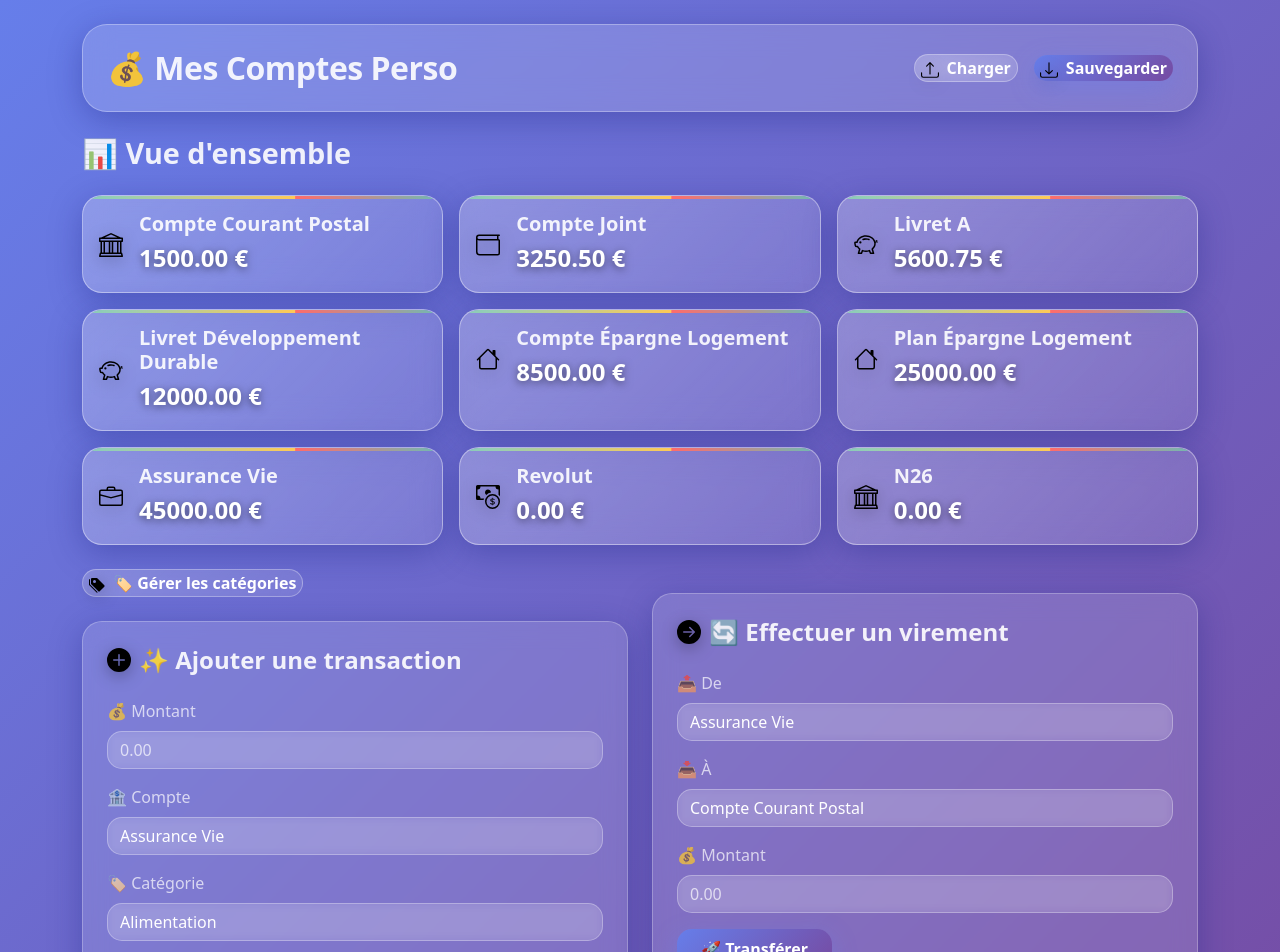
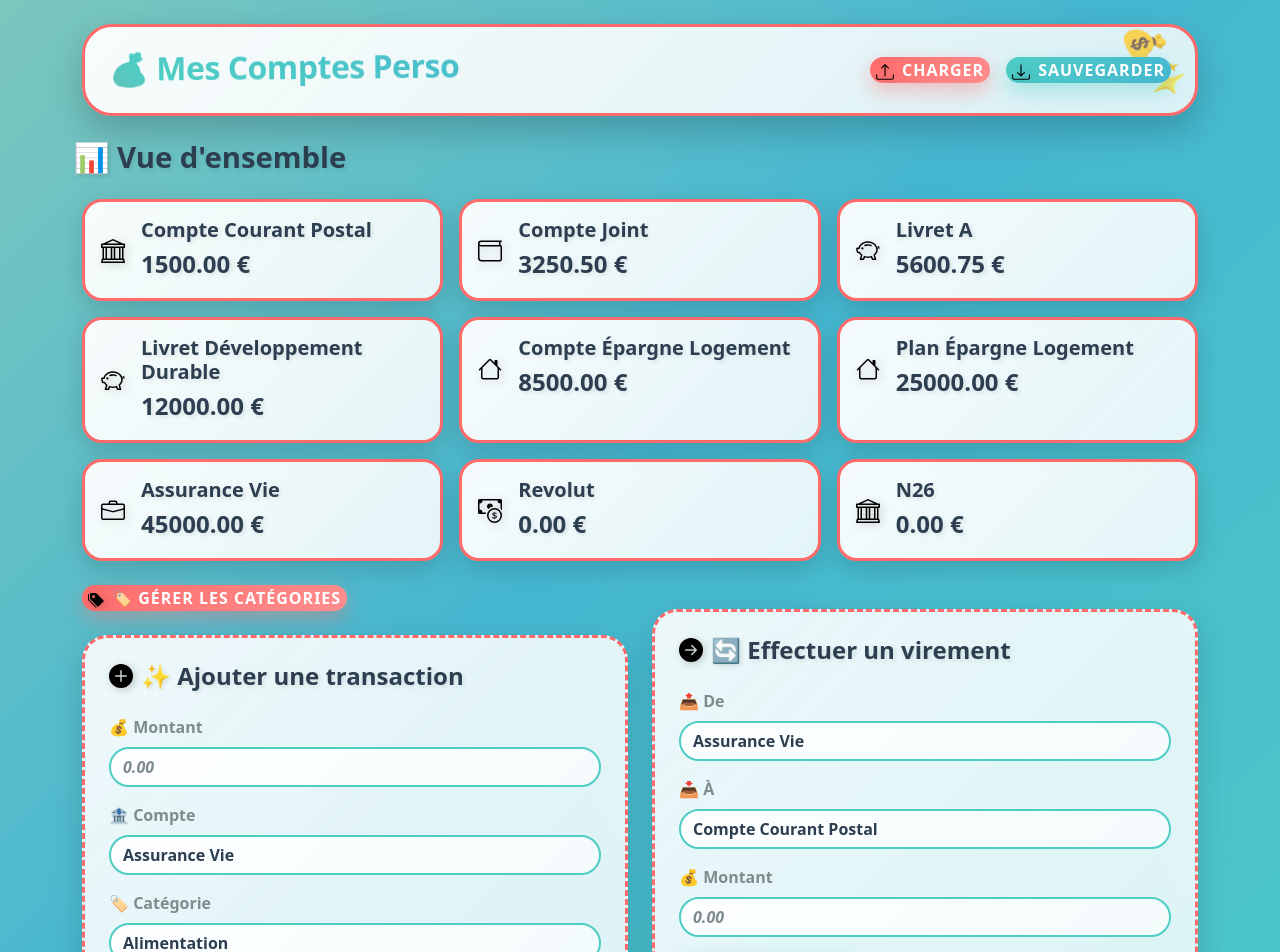
Before and after one commit to almoha73/comptes-perso, a React (Vite) app: page / in a window 1280 px wide. Shown: the top 952 px of the page. Built offline with nearby package versions, Linux system fonts and the light colour scheme.

Commit message:
Design ludique avec animations

```diff
--- a/src/components/AccountList.tsx
+++ b/src/components/AccountList.tsx
@@ -26,7 +26,7 @@
 const AccountList: React.FC<AccountListProps> = ({ accounts }) => {
   return (
     <section className="mb-4">
-      <h2 className="mb-4 text-glass" style={{ fontWeight: '600', fontSize: '1.8rem' }}>
+      <h2 className="mb-4 fun-text pulse" style={{ fontWeight: '800', fontSize: '1.8rem' }}>
         📊 Vue d'ensemble
       </h2>
       <div className="row g-3">
@@ -36,11 +36,11 @@
               <div className="d-flex align-items-center">
                 <div className="me-3">
                   <div className="glass-icon">
-                    {iconMap[account.id] || <CashCoin size={24} />}
+                    <div className="fun-icon">{iconMap[account.id] || <CashCoin size={24} />}</div>
                   </div>
                 </div>
                 <div>
-                  <h5 className="mb-1 text-glass" style={{ fontWeight: '600' }}>
+                  <h5 className="mb-1 fun-text" style={{ fontWeight: '700' }}>
                     {account.name}
                   </h5>
                   <p className="fs-4 fw-bold balance-amount mb-0">
--- a/src/components/AddTransaction.tsx
+++ b/src/components/AddTransaction.tsx
@@ -30,20 +30,20 @@
   };
 
   return (
-    <div className="glass-form mt-4 p-4">
+    <div className="fun-form mt-4 p-4">
       <div className="mb-4">
-        <h2 className="d-flex align-items-center text-glass" style={{ fontWeight: '600', fontSize: '1.5rem' }}>
-          <PlusCircleFill className="me-2 glass-icon" size={24}/>
+        <h2 className="d-flex align-items-center fun-text" style={{ fontWeight: '700', fontSize: '1.5rem' }}>
+          <PlusCircleFill className="me-2 fun-icon" size={24}/>
           ✨ Ajouter une transaction
         </h2>
       </div>
       <div>
         <form onSubmit={handleSubmit}>
           <div className="mb-3">
-            <label htmlFor="amount" className="form-label text-glass-muted">💰 Montant</label>
+            <label htmlFor="amount" className="form-label fun-text-muted">💰 Montant</label>
             <input
               type="number"
-              className="form-control glass-input"
+              className="form-control fun-input"
               id="amount"
               value={amount}
               onChange={(e) => setAmount(e.target.value)}
@@ -52,25 +52,25 @@
             />
           </div>
           <div className="mb-3">
-            <label htmlFor="account" className="form-label text-glass-muted">🏦 Compte</label>
-            <select className="form-select glass-input" id="account" value={accountId} onChange={(e) => setAccountId(e.target.value)}>
+            <label htmlFor="account" className="form-label fun-text-muted">🏦 Compte</label>
+            <select className="form-select fun-input" id="account" value={accountId} onChange={(e) => setAccountId(e.target.value)}>
               {sortedAccounts.map(acc => <option key={acc.id} value={acc.id}>{acc.name}</option>)}
             </select>
           </div>
           <div className="mb-3">
-            <label htmlFor="category" className="form-label text-glass-muted">🏷️ Catégorie</label>
-            <select className="form-select glass-input" id="category" value={category} onChange={(e) => setCategory(e.target.value)}>
+            <label htmlFor="category" className="form-label fun-text-muted">🏷️ Catégorie</label>
+            <select className="form-select fun-input" id="category" value={category} onChange={(e) => setCategory(e.target.value)}>
               {sortedCategories.map(cat => <option key={cat} value={cat}>{cat}</option>)}
             </select>
           </div>
           <div className="mb-3">
-            <label htmlFor="type" className="form-label text-glass-muted">📊 Type</label>
-            <select className="form-select glass-input" id="type" value={type} onChange={(e) => setType(e.target.value)}>
+            <label htmlFor="type" className="form-label fun-text-muted">📊 Type</label>
+            <select className="form-select fun-input" id="type" value={type} onChange={(e) => setType(e.target.value)}>
               <option value="expense">Dépense</option>
               <option value="income">Revenu</option>
             </select>
           </div>
-          <button type="submit" className="glass-btn-primary glass-btn px-4 py-2">
+          <button type="submit" className="fun-btn-primary fun-btn px-4 py-2">
             ✨ Ajouter
           </button>
         </form>
--- a/src/components/CategoryManager.tsx
+++ b/src/components/CategoryManager.tsx
@@ -29,10 +29,10 @@
       <div className="mb-3">
         <button
           type="button"
-          className="glass-btn btn-sm"
+          className="fun-btn btn-sm"
           onClick={() => setShowManager(true)}
         >
-          <TagsFill className="me-2 glass-icon" size={16} />
+          <TagsFill className="me-2 fun-icon" size={16} />
           🏷️ Gérer les catégories
         </button>
       </div>
@@ -40,10 +40,10 @@
   }
 
   return (
-    <div className="glass-form mb-3 p-4">
+    <div className="fun-form mb-3 p-4">
       <div className="d-flex justify-content-between align-items-center mb-3">
-        <h6 className="mb-0 text-glass" style={{ fontWeight: '600' }}>
-          <TagsFill className="me-2 glass-icon" size={18} />
+        <h6 className="mb-0 fun-text" style={{ fontWeight: '700' }}>
+          <TagsFill className="me-2 fun-icon" size={18} />
           Gestion des catégories
         </h6>
         <button
@@ -57,13 +57,13 @@
           <div className="input-group">
             <input
               type="text"
-              className="form-control glass-input"
+              className="form-control fun-input"
               placeholder="Nouvelle catégorie"
               value={newCategory}
               onChange={(e) => setNewCategory(e.target.value)}
             />
-            <button type="submit" className="glass-btn-primary glass-btn">
-              <PlusCircle className="me-1 glass-icon" size={16} />
+            <button type="submit" className="fun-btn-primary fun-btn">
+              <PlusCircle className="me-1 fun-icon" size={16} />
               Ajouter
             </button>
           </div>
@@ -72,7 +72,7 @@
         <div className="row g-2">
           {categories.map(category => (
             <div key={category} className="col-auto">
-              <div className="glass-badge d-flex align-items-center px-3 py-2">
+              <div className="fun-badge d-flex align-items-center px-3 py-2">
                 <span className="me-2">{category}</span>
                 <button
                   type="button"
--- a/src/components/Header.tsx
+++ b/src/components/Header.tsx
@@ -9,17 +9,17 @@
 
 const Header: React.FC<HeaderProps> = ({ onLoad, onSave }) => {
   return (
-    <header className="glass-header d-flex justify-content-between align-items-center mb-4 p-4">
-      <h1 className="mb-0 fs-2 text-glass floating" style={{ fontWeight: '700', letterSpacing: '-0.5px' }}>
+    <header className="fun-header d-flex justify-content-between align-items-center mb-4 p-4">
+      <h1 className="mb-0 fs-2 fun-title" style={{ fontWeight: '900', letterSpacing: '-0.5px' }}>
         💰 Mes Comptes Perso
       </h1>
       <div>
-        <button className="glass-btn me-3" onClick={onLoad}>
-          <Upload className="me-2 glass-icon" size={18}/>
+        <button className="fun-btn me-3" onClick={onLoad}>
+          <Upload className="me-2 fun-icon" size={18}/>
           Charger
         </button>
-        <button className="glass-btn-primary glass-btn" onClick={onSave}>
-          <Download className="me-2 glass-icon" size={18}/>
+        <button className="fun-btn-primary fun-btn" onClick={onSave}>
+          <Download className="me-2 fun-icon" size={18}/>
           Sauvegarder
         </button>
       </div>
--- a/src/components/TransferMoney.tsx
+++ b/src/components/TransferMoney.tsx
@@ -21,32 +21,32 @@
   };
 
   return (
-    <div className="glass-form mt-4 p-4">
+    <div className="fun-form mt-4 p-4">
       <div className="mb-4">
-        <h2 className="d-flex align-items-center text-glass" style={{ fontWeight: '600', fontSize: '1.5rem' }}>
-          <ArrowRightCircleFill className="me-2 glass-icon" size={24}/>
+        <h2 className="d-flex align-items-center fun-text" style={{ fontWeight: '700', fontSize: '1.5rem' }}>
+          <ArrowRightCircleFill className="me-2 fun-icon" size={24}/>
           🔄 Effectuer un virement
         </h2>
       </div>
       <div>
         <form onSubmit={handleSubmit}>
           <div className="mb-3">
-            <label htmlFor="fromAccount" className="form-label text-glass-muted">📤 De</label>
-            <select className="form-select glass-input" id="fromAccount" value={fromAccount} onChange={(e) => setFromAccount(e.target.value)}>
+            <label htmlFor="fromAccount" className="form-label fun-text-muted">📤 De</label>
+            <select className="form-select fun-input" id="fromAccount" value={fromAccount} onChange={(e) => setFromAccount(e.target.value)}>
               {sortedAccounts.map(acc => <option key={acc.id} value={acc.id}>{acc.name}</option>)}
             </select>
           </div>
           <div className="mb-3">
-            <label htmlFor="toAccount" className="form-label text-glass-muted">📥 À</label>
-            <select className="form-select glass-input" id="toAccount" value={toAccount} onChange={(e) => setToAccount(e.target.value)}>
+            <label htmlFor="toAccount" className="form-label fun-text-muted">📥 À</label>
+            <select className="form-select fun-input" id="toAccount" value={toAccount} onChange={(e) => setToAccount(e.target.value)}>
               {sortedAccounts.map(acc => <option key={acc.id} value={acc.id}>{acc.name}</option>)}
             </select>
           </div>
           <div className="mb-3">
-            <label htmlFor="transferAmount" className="form-label text-glass-muted">💰 Montant</label>
+            <label htmlFor="transferAmount" className="form-label fun-text-muted">💰 Montant</label>
             <input
               type="number"
-              className="form-control glass-input"
+              className="form-control fun-input"
               id="transferAmount"
               value={amount}
               onChange={(e) => setAmount(e.target.value)}
@@ -54,7 +54,7 @@
               required
             />
           </div>
-          <button type="submit" className="glass-btn-primary glass-btn px-4 py-2">
+          <button type="submit" className="fun-btn-primary fun-btn px-4 py-2">
             🚀 Transférer
           </button>
         </form>
--- a/src/index.css
+++ b/src/index.css
@@ -1,220 +1,353 @@
-/* Glassmorphism Design */
+/* Design Ludique et Animé */
 body {
-  background: linear-gradient(135deg, #667eea 0%, #764ba2 100%);
+  background: linear-gradient(-45deg, #ff6b6b, #4ecdc4, #45b7d1, #96ceb4, #feca57, #ff9ff3, #54a0ff);
+  background-size: 400% 400%;
+  animation: gradientShift 15s ease infinite;
   min-height: 100vh;
-  font-family: 'Inter', -apple-system, BlinkMacSystemFont, 'Segoe UI', Roboto, sans-serif;
+  font-family: 'Comic Sans MS', 'Trebuchet MS', cursive, sans-serif;
+  overflow-x: hidden;
 }
 
-/* Glassmorphism card effect */
-.glass-card {
-  background: rgba(255, 255, 255, 0.1);
-  backdrop-filter: blur(10px);
-  -webkit-backdrop-filter: blur(10px);
-  border: 1px solid rgba(255, 255, 255, 0.2);
+@keyframes gradientShift {
+  0% { background-position: 0% 50%; }
+  50% { background-position: 100% 50%; }
+  100% { background-position: 0% 50%; }
+}
+
+/* Cartes ludiques avec animations */
+.fun-card {
+  background: linear-gradient(135deg, rgba(255, 255, 255, 0.9), rgba(255, 255, 255, 0.7));
+  border: 3px solid transparent;
+  border-radius: 25px;
+  box-shadow: 0 10px 30px rgba(0, 0, 0, 0.2);
+  transition: all 0.4s cubic-bezier(0.175, 0.885, 0.32, 1.275);
+  position: relative;
+  overflow: hidden;
+}
+
+.fun-card::before {
+  content: '';
+  position: absolute;
+  top: -2px;
+  left: -2px;
+  right: -2px;
+  bottom: -2px;
+  background: linear-gradient(45deg, #ff6b6b, #4ecdc4, #45b7d1, #96ceb4, #feca57, #ff9ff3);
+  border-radius: 25px;
+  z-index: -1;
+  animation: borderRotate 3s linear infinite;
+}
+
+@keyframes borderRotate {
+  0% { transform: rotate(0deg); }
+  100% { transform: rotate(360deg); }
+}
+
+.fun-card:hover {
+  transform: translateY(-15px) rotate(2deg) scale(1.05);
+  box-shadow: 0 25px 50px rgba(0, 0, 0, 0.3);
+}
+
+/* Header ludique */
+.fun-header {
+  background: linear-gradient(135deg, rgba(255, 255, 255, 0.95), rgba(255, 255, 255, 0.8));
+  border: 3px solid #ff6b6b;
+  border-radius: 30px;
+  box-shadow: 0 15px 35px rgba(0, 0, 0, 0.2);
+  position: relative;
+  overflow: hidden;
+}
+
+.fun-header::before {
+  content: '✨💰✨';
+  position: absolute;
+  top: -10px;
+  right: -10px;
+  font-size: 2rem;
+  animation: sparkle 2s ease-in-out infinite;
+}
+
+@keyframes sparkle {
+  0%, 100% { transform: rotate(0deg) scale(1); opacity: 0.7; }
+  50% { transform: rotate(180deg) scale(1.2); opacity: 1; }
+}
+
+/* Cartes de comptes avec animations individuelles */
+.account-card {
+  background: linear-gradient(135deg, rgba(255, 255, 255, 0.95), rgba(255, 255, 255, 0.85));
+  border: 3px solid;
   border-radius: 20px;
-  box-shadow: 0 8px 32px 0 rgba(31, 38, 135, 0.37);
+  box-shadow: 0 8px 25px rgba(0, 0, 0, 0.15);
+  transition: all 0.3s ease;
+  position: relative;
+  overflow: hidden;
+  cursor: pointer;
+}
+
+.account-card:nth-child(1) { border-color: #ff6b6b; animation: bounce 2s ease-in-out infinite; }
+.account-card:nth-child(2) { border-color: #4ecdc4; animation: bounce 2s ease-in-out infinite 0.2s; }
+.account-card:nth-child(3) { border-color: #45b7d1; animation: bounce 2s ease-in-out infinite 0.4s; }
+.account-card:nth-child(4) { border-color: #96ceb4; animation: bounce 2s ease-in-out infinite 0.6s; }
+.account-card:nth-child(5) { border-color: #feca57; animation: bounce 2s ease-in-out infinite 0.8s; }
+.account-card:nth-child(6) { border-color: #ff9ff3; animation: bounce 2s ease-in-out infinite 1s; }
+.account-card:nth-child(7) { border-color: #54a0ff; animation: bounce 2s ease-in-out infinite 1.2s; }
+.account-card:nth-child(8) { border-color: #5f27cd; animation: bounce 2s ease-in-out infinite 1.4s; }
+.account-card:nth-child(9) { border-color: #00d2d3; animation: bounce 2s ease-in-out infinite 1.6s; }
+
+@keyframes bounce {
+  0%, 20%, 50%, 80%, 100% { transform: translateY(0); }
+  40% { transform: translateY(-10px); }
+  60% { transform: translateY(-5px); }
+}
+
+.account-card:hover {
+  transform: translateY(-20px) rotate(-3deg) scale(1.1);
+  box-shadow: 0 20px 40px rgba(0, 0, 0, 0.3);
+  animation: none;
+}
+
+.account-card::after {
+  content: '💫';
+  position: absolute;
+  top: 10px;
+  right: 10px;
+  font-size: 1.5rem;
+  opacity: 0;
   transition: all 0.3s ease;
 }
 
-.glass-card:hover {
-  transform: translateY(-5px);
-  box-shadow: 0 15px 40px 0 rgba(31, 38, 135, 0.5);
+.account-card:hover::after {
+  opacity: 1;
+  transform: rotate(360deg);
 }
 
-/* Header glassmorphism */
-.glass-header {
-  background: rgba(255, 255, 255, 0.15);
-  backdrop-filter: blur(15px);
-  -webkit-backdrop-filter: blur(15px);
-  border: 1px solid rgba(255, 255, 255, 0.3);
+/* Formulaires ludiques */
+.fun-form {
+  background: linear-gradient(135deg, rgba(255, 255, 255, 0.9), rgba(255, 255, 255, 0.8));
+  border: 3px dashed #ff6b6b;
   border-radius: 25px;
-  box-shadow: 0 8px 32px 0 rgba(31, 38, 135, 0.37);
+  box-shadow: 0 10px 30px rgba(0, 0, 0, 0.15);
+  position: relative;
+  overflow: hidden;
 }
 
-/* Account cards with gradient backgrounds */
-.account-card {
-  background: linear-gradient(135deg, rgba(255, 255, 255, 0.25), rgba(255, 255, 255, 0.1));
-  backdrop-filter: blur(15px);
-  -webkit-backdrop-filter: blur(15px);
-  border: 1px solid rgba(255, 255, 255, 0.4);
-  border-radius: 20px;
-  box-shadow: 0 8px 32px 0 rgba(31, 38, 135, 0.37);
-  transition: all 0.3s ease;
-  overflow: hidden;
-  position: relative;
-}
-
-.account-card::before {
+.fun-form::before {
   content: '';
   position: absolute;
   top: 0;
-  left: 0;
-  right: 0;
-  height: 3px;
-  background: linear-gradient(90deg, #ff6b6b, #4ecdc4, #45b7d1, #96ceb4, #feca57);
-  background-size: 200% 100%;
+  left: -100%;
+  width: 100%;
+  height: 100%;
+  background: linear-gradient(90deg, transparent, rgba(255, 255, 255, 0.4), transparent);
   animation: shimmer 3s ease-in-out infinite;
 }
 
 @keyframes shimmer {
-  0%, 100% { background-position: 200% 0; }
-  50% { background-position: -200% 0; }
+  0% { left: -100%; }
+  100% { left: 100%; }
 }
 
-.account-card:hover {
-  transform: translateY(-8px) scale(1.02);
-  box-shadow: 0 20px 50px 0 rgba(31, 38, 135, 0.6);
+/* Inputs ludiques */
+.fun-input {
+  background: linear-gradient(135deg, rgba(255, 255, 255, 0.9), rgba(255, 255, 255, 0.7)) !important;
+  border: 2px solid #4ecdc4 !important;
+  border-radius: 20px !important;
+  color: #2c3e50 !important;
+  font-weight: 600 !important;
+  transition: all 0.3s ease !important;
+  position: relative;
 }
 
-/* Form glassmorphism */
-.glass-form {
-  background: rgba(255, 255, 255, 0.12);
-  backdrop-filter: blur(12px);
-  -webkit-backdrop-filter: blur(12px);
-  border: 1px solid rgba(255, 255, 255, 0.25);
-  border-radius: 20px;
-  box-shadow: 0 8px 32px 0 rgba(31, 38, 135, 0.37);
+.fun-input:focus {
+  border-color: #ff6b6b !important;
+  box-shadow: 0 0 20px rgba(255, 107, 107, 0.5) !important;
+  transform: scale(1.02) !important;
+  background: rgba(255, 255, 255, 0.95) !important;
 }
 
-/* Input styling */
-.glass-input {
-  background: rgba(255, 255, 255, 0.1) !important;
-  border: 1px solid rgba(255, 255, 255, 0.3) !important;
-  border-radius: 15px !important;
-  color: white !important;
-  backdrop-filter: blur(5px);
-  -webkit-backdrop-filter: blur(5px);
+.fun-input::placeholder {
+  color: #7f8c8d !important;
+  font-style: italic !important;
+}
+
+.fun-input option {
+  background: white !important;
+  color: #2c3e50 !important;
+  padding: 10px !important;
+  font-weight: 600 !important;
+}
+
+/* Boutons ludiques */
+.fun-btn {
+  background: linear-gradient(135deg, #ff6b6b, #ff8e8e);
+  border: none;
+  border-radius: 25px;
+  color: white;
+  font-weight: 700;
+  text-transform: uppercase;
+  letter-spacing: 1px;
+  transition: all 0.3s ease;
+  position: relative;
+  overflow: hidden;
+  box-shadow: 0 8px 20px rgba(255, 107, 107, 0.4);
+}
+
+.fun-btn::before {
+  content: '';
+  position: absolute;
+  top: 0;
+  left: -100%;
+  width: 100%;
+  height: 100%;
+  background: linear-gradient(90deg, transparent, rgba(255, 255, 255, 0.3), transparent);
+  transition: left 0.5s ease;
+}
+
+.fun-btn:hover::before {
+  left: 100%;
+}
+
+.fun-btn:hover {
+  transform: translateY(-5px) scale(1.05);
+  box-shadow: 0 15px 30px rgba(255, 107, 107, 0.6);
+  background: linear-gradient(135deg, #ff5252, #ff6b6b);
+}
+
+.fun-btn:active {
+  transform: translateY(-2px) scale(0.98);
+}
+
+.fun-btn-primary {
+  background: linear-gradient(135deg, #4ecdc4, #45b7d1);
+  box-shadow: 0 8px 20px rgba(78, 205, 196, 0.4);
+}
+
+.fun-btn-primary:hover {
+  background: linear-gradient(135deg, #26d0ce, #3742fa);
+  box-shadow: 0 15px 30px rgba(78, 205, 196, 0.6);
+}
+
+/* Textes colorés */
+.fun-text {
+  color: #2c3e50;
+  font-weight: 700;
+  text-shadow: 2px 2px 4px rgba(0, 0, 0, 0.1);
+}
+
+.fun-text-muted {
+  color: #7f8c8d;
+  font-weight: 600;
+}
+
+/* Montants avec animation */
+.balance-amount {
+  color: #2c3e50 !important;
+  font-weight: 900 !important;
+  font-size: 1.4rem !important;
+  text-shadow: 2px 2px 4px rgba(0, 0, 0, 0.1) !important;
   transition: all 0.3s ease !important;
 }
 
-.glass-input:focus {
-  background: rgba(255, 255, 255, 0.15) !important;
-  border-color: rgba(255, 255, 255, 0.5) !important;
-  box-shadow: 0 0 20px rgba(255, 255, 255, 0.3) !important;
-  color: white !important;
+.account-card:hover .balance-amount {
+  color: #ff6b6b !important;
+  transform: scale(1.1) !important;
+  text-shadow: 3px 3px 6px rgba(255, 107, 107, 0.3) !important;
 }
 
-.glass-input::placeholder {
-  color: rgba(255, 255, 255, 0.7) !important;
+/* Badges ludiques */
+.fun-badge {
+  background: linear-gradient(135deg, #feca57, #ff9ff3);
+  border: 2px solid white;
+  border-radius: 20px;
+  color: white;
+  font-weight: 700;
+  text-shadow: 1px 1px 2px rgba(0, 0, 0, 0.3);
+  transition: all 0.3s ease;
+  position: relative;
 }
 
-/* Fix dropdown options visibility */
-.glass-input option {
-  background: #2c3e50 !important;
-  color: white !important;
-  padding: 8px !important;
+.fun-badge:hover {
+  transform: scale(1.1) rotate(5deg);
+  box-shadow: 0 5px 15px rgba(0, 0, 0, 0.2);
 }
 
-.glass-input option:hover {
-  background: #34495e !important;
+/* Icônes animées */
+.fun-icon {
+  transition: all 0.3s ease;
+  filter: drop-shadow(2px 2px 4px rgba(0, 0, 0, 0.2));
 }
 
-/* Button styling */
-.glass-btn {
-  background: linear-gradient(135deg, rgba(255, 255, 255, 0.2), rgba(255, 255, 255, 0.1));
-  border: 1px solid rgba(255, 255, 255, 0.3);
-  border-radius: 15px;
-  color: white;
-  backdrop-filter: blur(10px);
-  -webkit-backdrop-filter: blur(10px);
-  transition: all 0.3s ease;
-  font-weight: 600;
+.fun-icon:hover {
+  transform: scale(1.2) rotate(15deg);
+  filter: drop-shadow(3px 3px 6px rgba(0, 0, 0, 0.3));
 }
 
-.glass-btn:hover {
-  background: linear-gradient(135deg, rgba(255, 255, 255, 0.3), rgba(255, 255, 255, 0.15));
-  transform: translateY(-2px);
-  box-shadow: 0 10px 25px rgba(0, 0, 0, 0.2);
-  color: white;
+/* Animation de titre */
+.fun-title {
+  animation: titleBounce 3s ease-in-out infinite;
+  background: linear-gradient(45deg, #ff6b6b, #4ecdc4, #45b7d1, #96ceb4);
+  background-size: 400% 400%;
+  -webkit-background-clip: text;
+  -webkit-text-fill-color: transparent;
+  background-clip: text;
+  animation: titleBounce 3s ease-in-out infinite, gradientText 5s ease infinite;
 }
 
-.glass-btn-primary {
-  background: linear-gradient(135deg, #667eea, #764ba2);
-  border: none;
-  box-shadow: 0 8px 25px rgba(102, 126, 234, 0.4);
+@keyframes titleBounce {
+  0%, 100% { transform: translateY(0px) rotate(0deg); }
+  25% { transform: translateY(-10px) rotate(1deg); }
+  75% { transform: translateY(-5px) rotate(-1deg); }
 }
 
-.glass-btn-primary:hover {
-  background: linear-gradient(135deg, #5a6fd8, #6a4190);
-  transform: translateY(-3px);
-  box-shadow: 0 15px 35px rgba(102, 126, 234, 0.6);
+@keyframes gradientText {
+  0% { background-position: 0% 50%; }
+  50% { background-position: 100% 50%; }
+  100% { background-position: 0% 50%; }
 }
 
-/* Text colors */
-.text-glass {
-  color: rgba(255, 255, 255, 0.9);
+/* Effets de particules */
+.particle {
+  position: fixed;
+  pointer-events: none;
+  z-index: 1000;
+  font-size: 1.5rem;
+  animation: float-particle 4s ease-out forwards;
 }
 
-.text-glass-muted {
-  color: rgba(255, 255, 255, 0.7);
+@keyframes float-particle {
+  0% {
+    opacity: 1;
+    transform: translateY(0) rotate(0deg);
+  }
+  100% {
+    opacity: 0;
+    transform: translateY(-100px) rotate(360deg);
+  }
 }
 
-/* Balance styling */
-.balance-amount {
-  color: white !important;
-  text-shadow: 0 2px 8px rgba(0, 0, 0, 0.5);
-  font-weight: 700;
-  font-size: 1.3rem;
-}
-
-/* Account card text improvements */
-.account-card .card-title {
-  color: white !important;
-  text-shadow: 0 1px 4px rgba(0, 0, 0, 0.4);
-  font-weight: 600;
-}
-
-/* Better contrast for account cards */
-.account-card .card-body {
-  background: rgba(255, 255, 255, 0.1);
-  border-radius: 15px;
-  backdrop-filter: blur(5px);
-}
-
-/* Category badges */
-.glass-badge {
-  background: rgba(255, 255, 255, 0.15);
-  backdrop-filter: blur(8px);
-  -webkit-backdrop-filter: blur(8px);
-  border: 1px solid rgba(255, 255, 255, 0.2);
-  border-radius: 20px;
-  color: white;
-  transition: all 0.3s ease;
-}
-
-.glass-badge:hover {
-  background: rgba(255, 255, 255, 0.2);
-  transform: scale(1.05);
-}
-
-/* Icon styling */
-.glass-icon {
-  filter: drop-shadow(0 4px 8px rgba(0, 0, 0, 0.3));
-  transition: all 0.3s ease;
-}
-
-.glass-icon:hover {
-  transform: scale(1.1);
-  filter: drop-shadow(0 6px 12px rgba(0, 0, 0, 0.4));
-}
-
-/* Floating animation */
-@keyframes float {
-  0%, 100% { transform: translateY(0px); }
-  50% { transform: translateY(-10px); }
-}
-
-.floating {
-  animation: float 6s ease-in-out infinite;
-}
-
-/* Responsive adjustments */
+/* Responsive */
 @media (max-width: 768px) {
-  .glass-card, .glass-form {
-    border-radius: 15px;
+  .fun-card, .fun-form {
+    border-radius: 20px;
+    margin-bottom: 1rem;
   }
 
   .account-card {
     border-radius: 15px;
   }
+
+  .fun-title {
+    font-size: 1.5rem;
+  }
 }
+
+/* Animation de chargement */
+@keyframes pulse {
+  0% { transform: scale(1); }
+  50% { transform: scale(1.05); }
+  100% { transform: scale(1); }
+}
+
+.pulse {
+  animation: pulse 2s ease-in-out infinite;
+}
```
